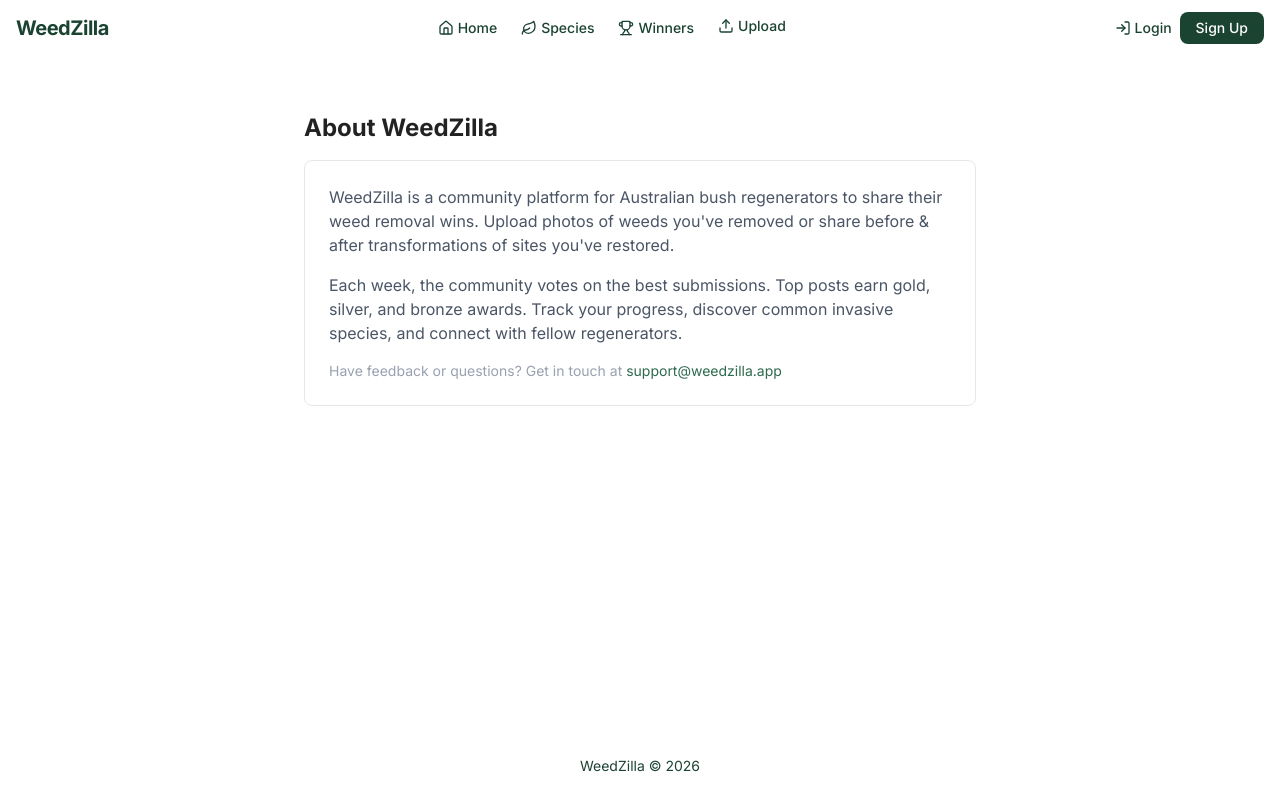
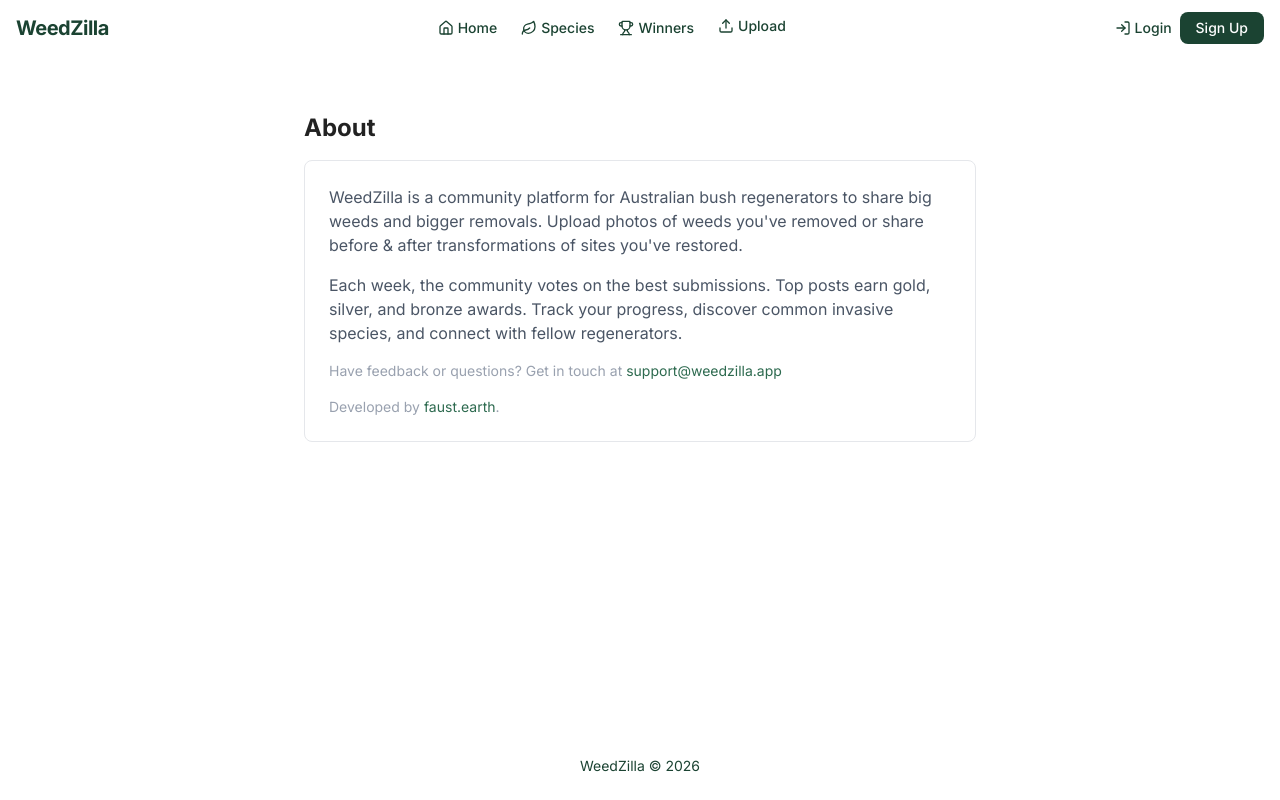
Before and after one commit to dxnlfaust/weedzilla, a Next.js app: page /about in a window 1280 px wide. Built offline with nearby package versions, Linux system fonts and the light colour scheme; no server answers.

Commit message:
Update About

```diff
--- a/src/app/about/page.tsx
+++ b/src/app/about/page.tsx
@@ -1,11 +1,11 @@
 export default function AboutPage() {
   return (
     <div className="max-w-2xl mx-auto py-8">
-      <h1 className="text-2xl font-bold text-carbon mb-4">About WeedZilla</h1>
+      <h1 className="text-2xl font-bold text-carbon mb-4">About</h1>
       <div className="bg-white border border-gray-200 rounded-lg p-6 space-y-4">
         <p className="text-gray-600">
           WeedZilla is a community platform for Australian bush regenerators to
-          share their weed removal wins. Upload photos of weeds you&apos;ve
+          share big weeds and bigger removals. Upload photos of weeds you&apos;ve
           removed or share before &amp; after transformations of sites
           you&apos;ve restored.
         </p>
@@ -23,6 +23,9 @@ export default function AboutPage() {
             support@weedzilla.app
           </a>
         </p>
+        <p className="text-sm text-gray-400">
+          Developed by <a href="https://faust.earth" className="text-eucalypt hover:underline">faust.earth</a>.
+        </p>
       </div>
     </div>
   );
```
